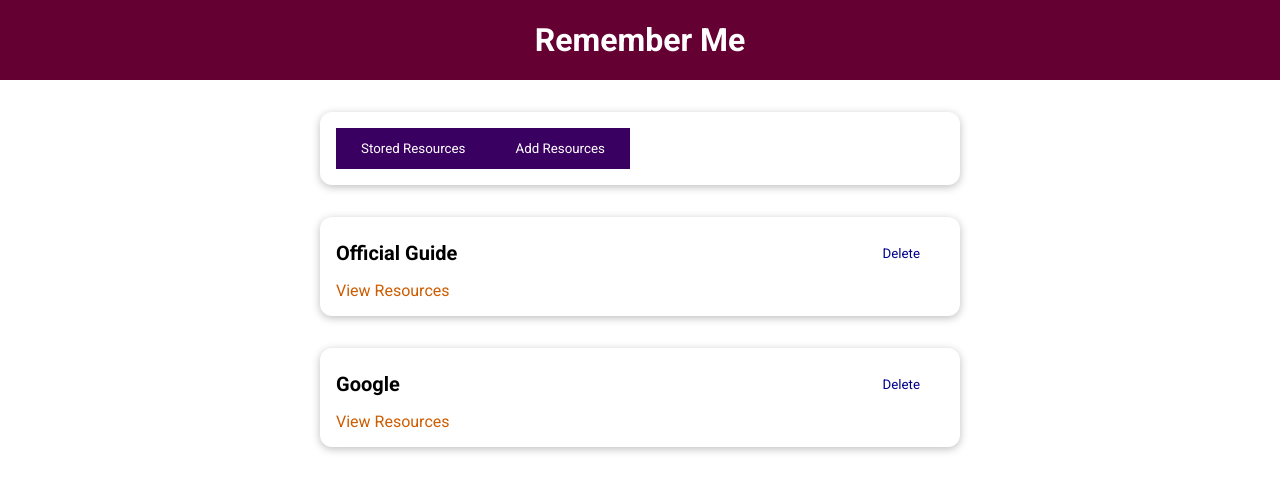
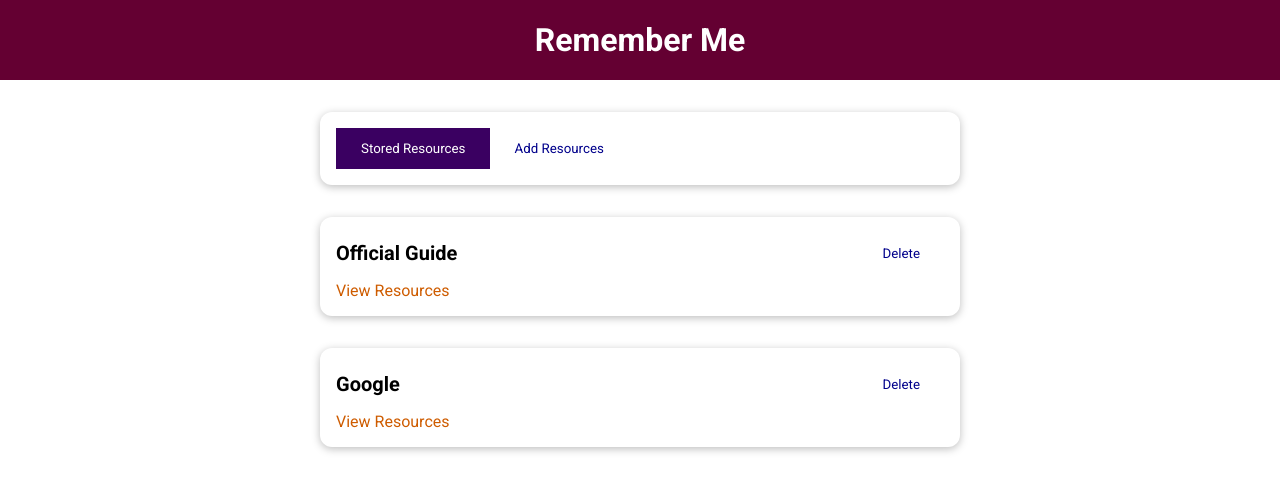
Before and after one commit to hamid2117/vue_fundamentals, a Vue app in the folder 6-rememberme-project/: page / in a window 1280 px wide. Shown: the top 492 px of the page. Built offline with nearby package versions, Linux system fonts and the light colour scheme.

Commit message:
done including tabs

```diff
--- a/6-rememberme-project/src/components/learning-resource/TheResource.vue
+++ b/6-rememberme-project/src/components/learning-resource/TheResource.vue
@@ -1,7 +1,11 @@
 <template>
   <base-card>
-    <base-button @click="setSelectedTab('stored-resource')">Stored Resources</base-button>
-    <base-button @click="setSelectedTab('add-resource')">Add Resources</base-button>
+    <base-button :mode="storedResourceBtn" @click="setSelectedTab('stored-resource')"
+      >Stored Resources</base-button
+    >
+    <base-button :mode="addResourceBtn" @click="setSelectedTab('add-resource')"
+      >Add Resources</base-button
+    >
   </base-card>
   <component :is="selectedTab"></component>
 </template>
@@ -12,6 +16,14 @@ export default {
   components: {
     StoredResource,
     AddResource
+  },
+  computed: {
+    storedResourceBtn() {
+      return this.selectedTab === 'stored-resource' ? null : 'flat'
+    },
+    addResourceBtn() {
+      return this.selectedTab === 'add-resource' ? null : 'flat'
+    }
   },
   data() {
     return {
```
